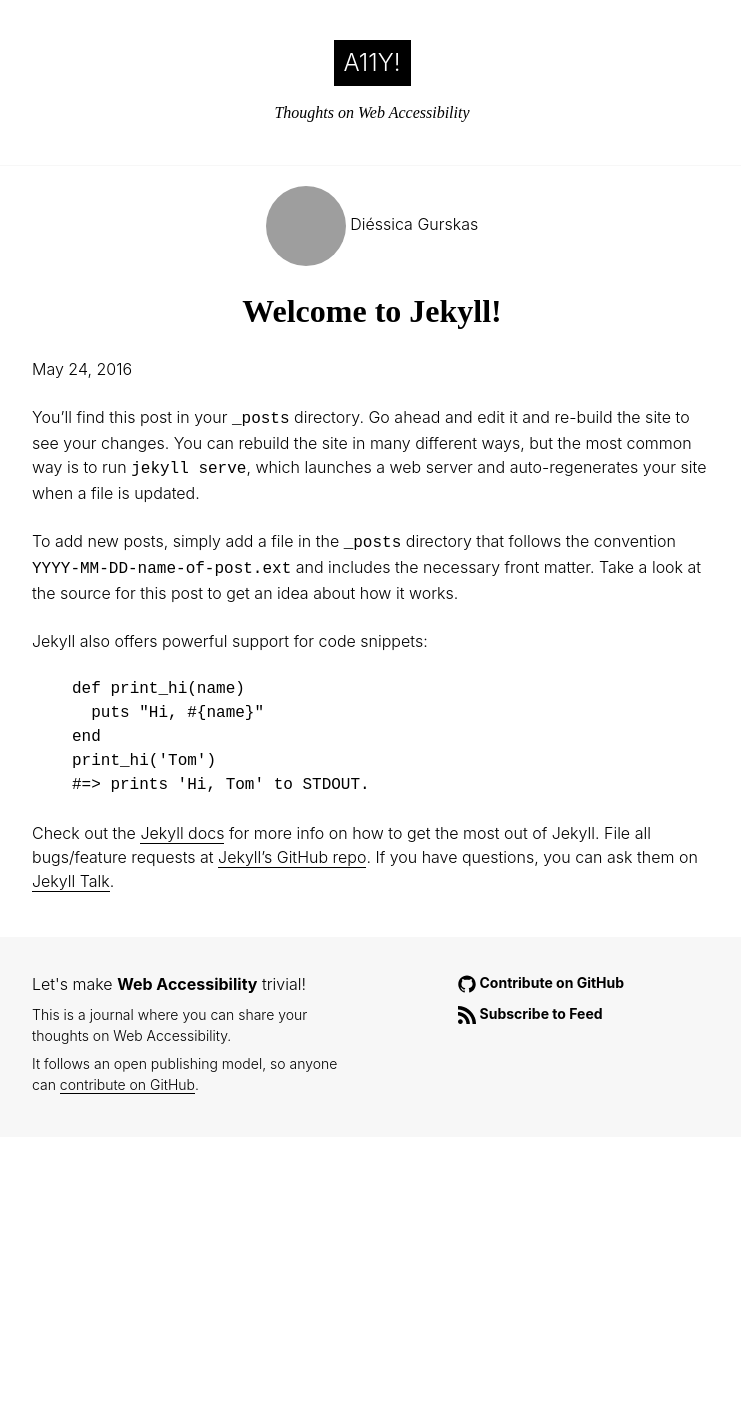
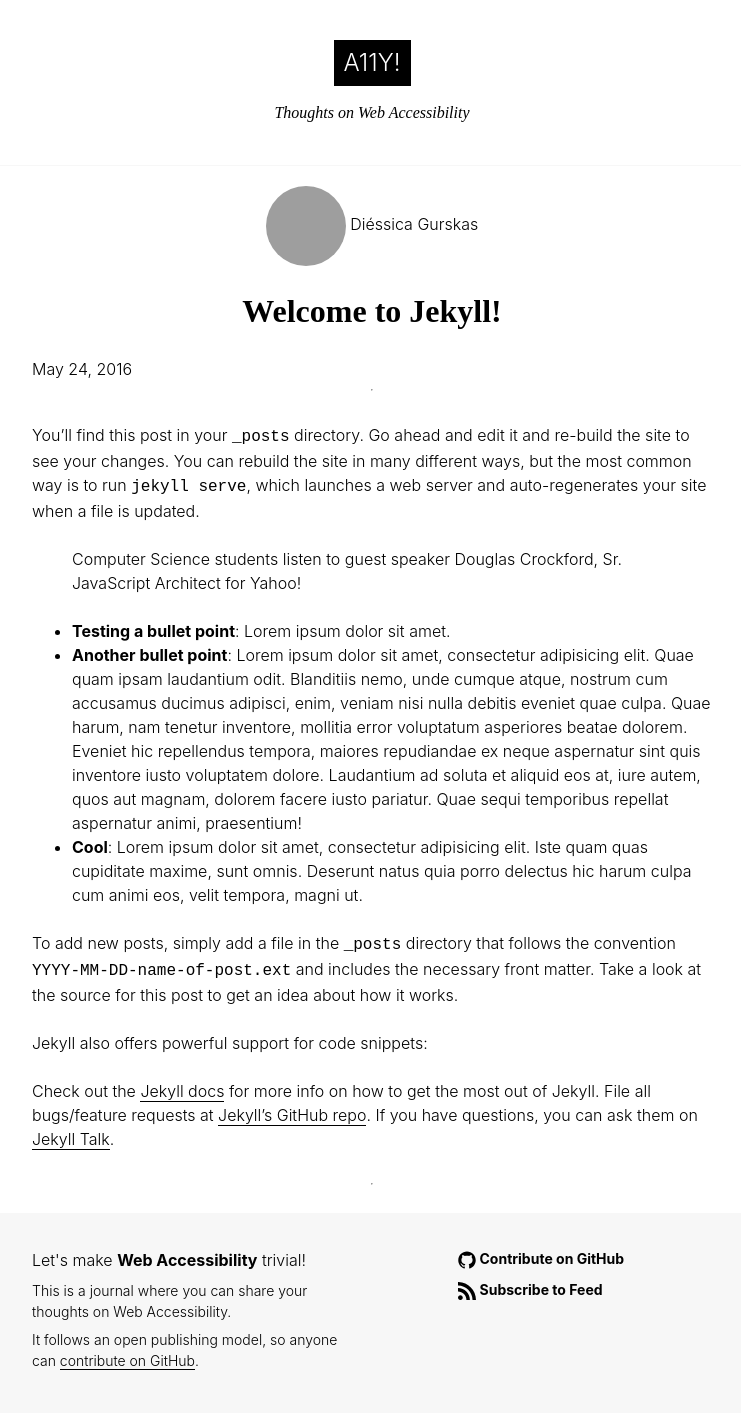
Before and after one commit to a11yrocks/old-site, a Jekyll site: the page built from _posts/2016-05-24-welcome-to-jekyll.markdown, in a window 1280 px wide. Shown: the whole page, without its empty margins (268-1009 px from the left). Built offline with Jekyll 4.4.1, drawn with Linux system fonts in a browser that asks for light colours; some web fonts are replaced; before the commit the page ends 1137 px from its top, so only the background shows below that; grey boxes are pictures that could not be loaded.

Commit message:
Add horizontal rule; Clean posts

```diff
--- a/_layouts/post.html
+++ b/_layouts/post.html
@@ -27,8 +27,15 @@
       </time>
     </header>
 
+    <hr />
+
     <div class="post__body">
       {{ content }}
+    </div>
+
+    <hr />
+
+    <div class="post__pagination">
     </div>
 
   </div>
--- a/_posts/2016-05-24-welcome-to-jekyll.markdown
+++ b/_posts/2016-05-24-welcome-to-jekyll.markdown
@@ -7,17 +7,15 @@
 ---
 You’ll find this post in your `_posts` directory. Go ahead and edit it and re-build the site to see your changes. You can rebuild the site in many different ways, but the most common way is to run `jekyll serve`, which launches a web server and auto-regenerates your site when a file is updated.
 
+> Computer Science students listen to guest speaker Douglas Crockford, Sr. JavaScript Architect for Yahoo!
+
+- **Testing a bullet point**: Lorem ipsum dolor sit amet.
+- **Another bullet point**: Lorem ipsum dolor sit amet, consectetur adipisicing elit. Quae quam ipsam laudantium odit. Blanditiis nemo, unde cumque atque, nostrum cum accusamus ducimus adipisci, enim, veniam nisi nulla debitis eveniet quae culpa. Quae harum, nam tenetur inventore, mollitia error voluptatum asperiores beatae dolorem. Eveniet hic repellendus tempora, maiores repudiandae ex neque aspernatur sint quis inventore iusto voluptatem dolore. Laudantium ad soluta et aliquid eos at, iure autem, quos aut magnam, dolorem facere iusto pariatur. Quae sequi temporibus repellat aspernatur animi, praesentium!
+- **Cool**: Lorem ipsum dolor sit amet, consectetur adipisicing elit. Iste quam quas cupiditate maxime, sunt omnis. Deserunt natus quia porro delectus hic harum culpa cum animi eos, velit tempora, magni ut.
+
 To add new posts, simply add a file in the `_posts` directory that follows the convention `YYYY-MM-DD-name-of-post.ext` and includes the necessary front matter. Take a look at the source for this post to get an idea about how it works.
 
 Jekyll also offers powerful support for code snippets:
-
-{% highlight ruby %}
-def print_hi(name)
-  puts "Hi, #{name}"
-end
-print_hi('Tom')
-#=> prints 'Hi, Tom' to STDOUT.
-{% endhighlight %}
 
 Check out the [Jekyll docs][jekyll-docs] for more info on how to get the most out of Jekyll. File all bugs/feature requests at [Jekyll’s GitHub repo][jekyll-gh]. If you have questions, you can ask them on [Jekyll Talk][jekyll-talk].
 
```
Also changed, not shown: _posts/2016-11-20-the-accessibility-checklist.markdown (deleted, +0 -13 lines), src/css/misc/base.css (+8 -0 lines).
